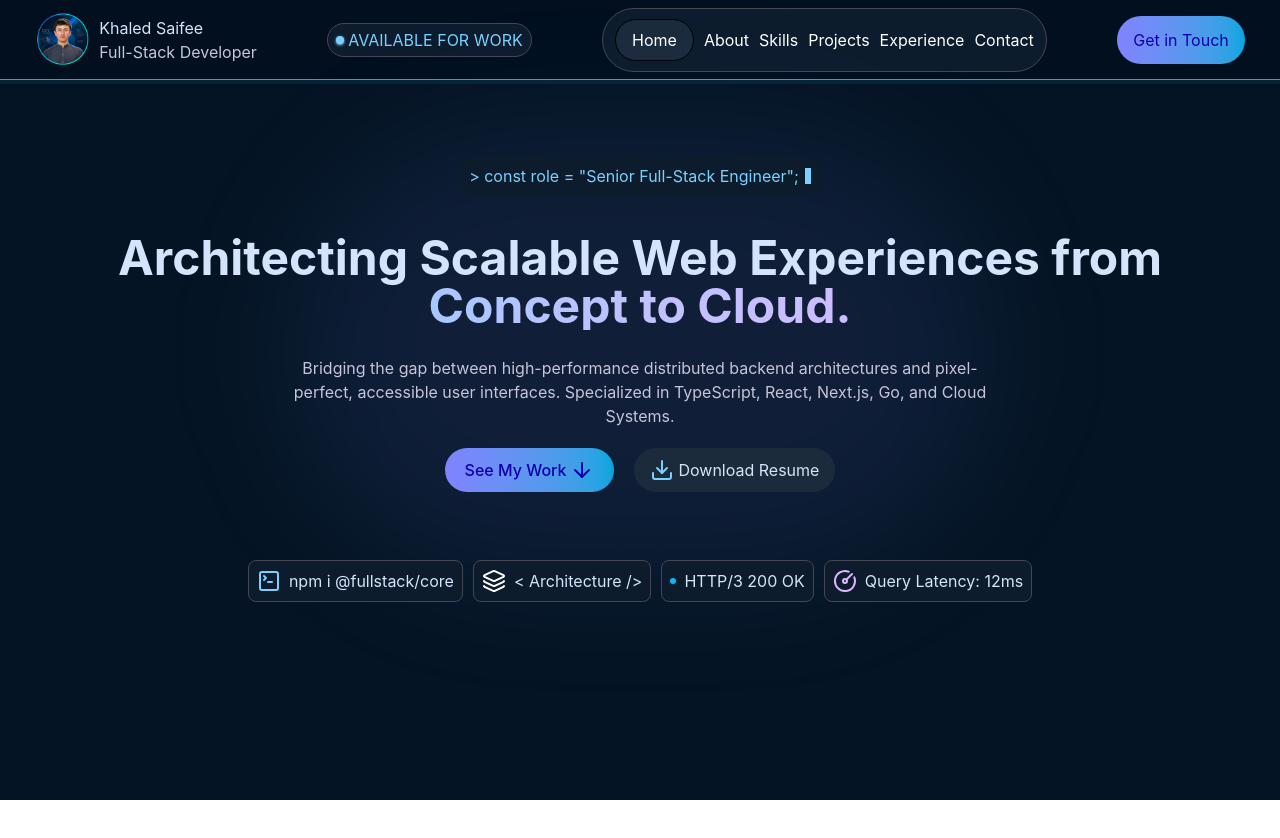
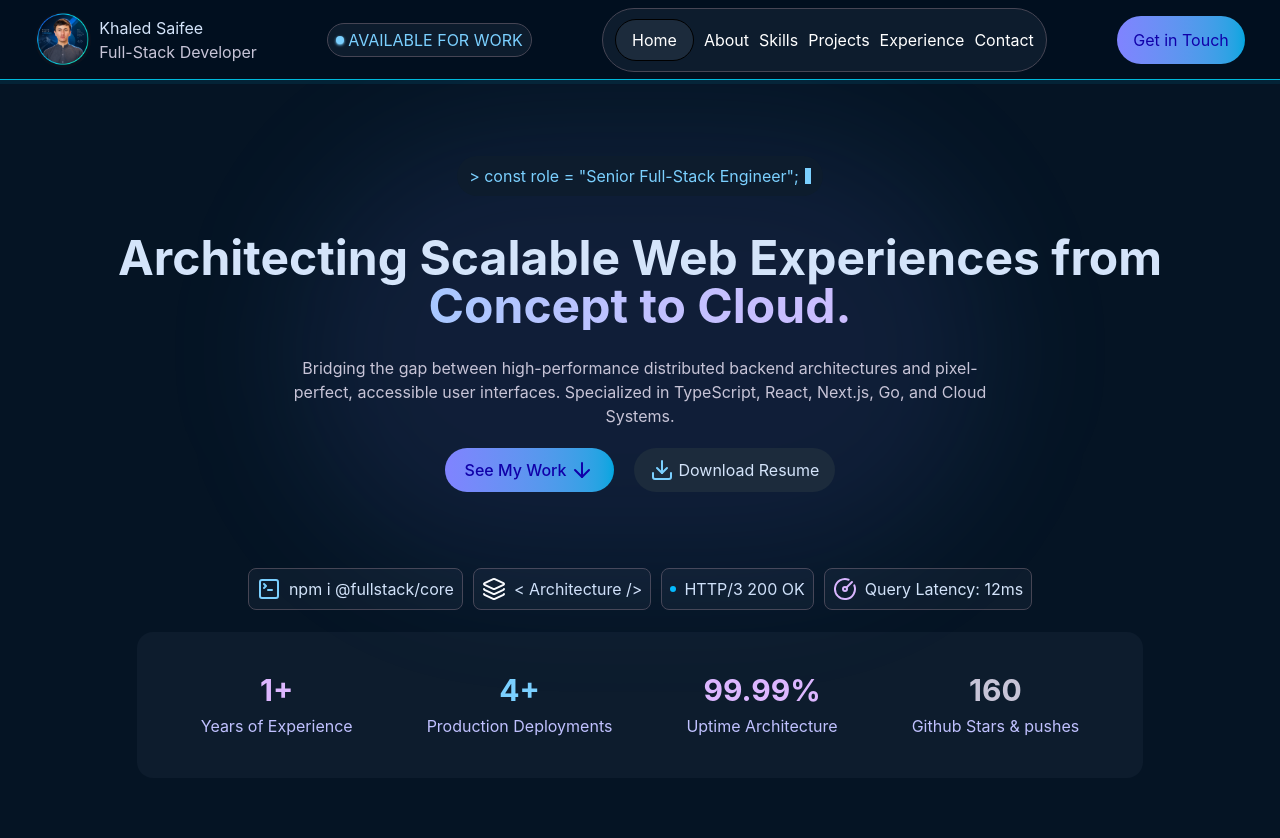
Before and after one commit to khaledsafee43/PersonalSite, a React (Vite) app: page / in a window 1280 px wide. Shown: the top 838 px of the page. Before the commit the page ends 800 px from the top, so only its background shows below. Built offline with nearby package versions, Linux system fonts and the light colour scheme.

Commit message:
The herro section finished successfully

```diff
--- a/src/components/layout/header.jsx
+++ b/src/components/layout/header.jsx
@@ -3,7 +3,7 @@ import { NavLink } from "react-router-dom";
 export default function Header() {
   return (
     <>
-      <header className="bg-[#010F1F] sticky top-0 left-0 right-0 w-full h-20 flex justify-around items-center text-white border-b border-cyan-500 ring-4 ring-cyan-500/10">
+      <header className="bg-[#010F1F] sticky top-0 left-0 right-0 w-full z-10 h-20 flex justify-around items-center text-white border-b border-cyan-500 ring-4 ring-cyan-500/10">
         <div className="flex items-center gap-2">
           <img src="/MyPicture.png" alt="my picture" className="w-14 h-14 rounded-full" />
           <div>
--- a/src/pages/Home.jsx
+++ b/src/pages/Home.jsx
@@ -29,7 +29,7 @@ export default function HomePage() {
             <button className="bg-[#1C2B3C] text-[#D4E4FA] flex items-center py-2.5 px-4 rounded-full justify-between gap-1"><DownloadIcon className="text-[#7BD0FF]"/>Download Resume</button>
           </div>
         </div>
-      <div className="absolute bottom-5 flex gap-2.5">
+        <div className="flex items-center justify-center mb-3 gap-2.5">
           <div className="bg-[#0D1C2D] border border-[#464554] rounded-lg p-2 flex gap-2 items-center">
             <TerminalSquareIcon className="text-[#7BD0FF]"/>
             <p className="text-[#D4E4FA]">npm i @fullstack/core</p>
@@ -47,6 +47,24 @@ export default function HomePage() {
             <p className="text-[#D4E4FA]">Query Latency: 12ms</p>
           </div>
         </div>
+        <div className="flex items-center justify-center bg-[#0D1C2D] rounded-2xl p-8 place-content-center gap-2.5">
+          <div className="flex flex-col items-center justify-center py-2 px-8 gap-1.5">
+            <h2 className="text-3xl font-bold text-[#DDB7FF]">1+</h2>
+            <p className="text-[#C0C1FF]">Years of Experience</p>
+          </div>
+          <div className="flex flex-col items-center justify-center py-2 px-8 gap-1.5">
+            <h2 className="text-3xl font-bold text-[#7BD0FF]">4+</h2>
+            <p className="text-[#C0C1FF]">Production Deployments</p>
+          </div>
+          <div className="flex flex-col items-center justify-center py-2 px-8 gap-1.5">
+            <h2 className="text-3xl font-bold text-[#DDB7FF]">99.99%</h2>
+            <p className="text-[#C0C1FF]">Uptime Architecture</p>
+          </div>
+          <div className="flex flex-col items-center justify-center py-2 px-8 gap-1.5">
+            <h2 className="text-3xl font-bold text-[#C7C4D7]">160</h2>
+            <p className="text-[#C0C1FF]">Github Stars & pushes</p>
+          </div>
+        </div>
       </section>
     );
   }
```
Lines whose indentation alone changed are shown as unchanged.
